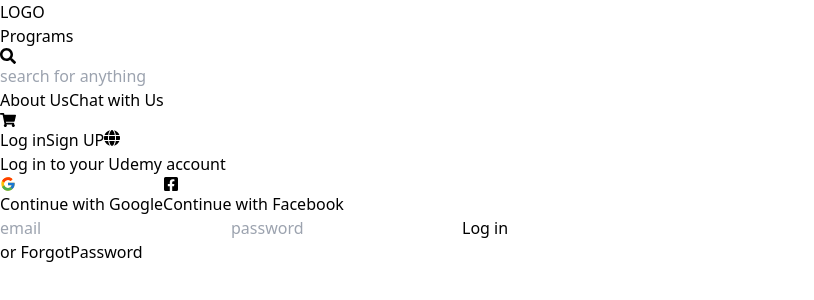
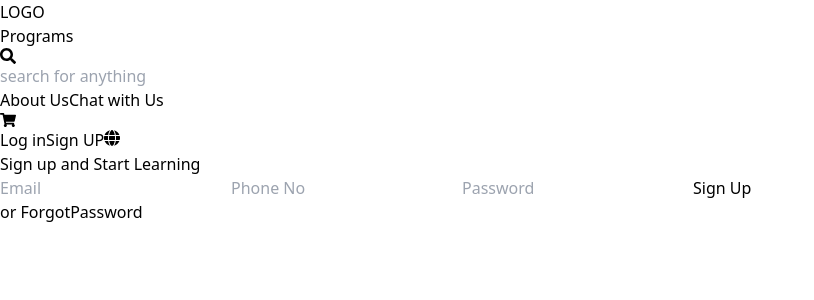
Before and after one commit to vivek-lakhani-1/Frontend_LMS, a React (Vite) app: page /signup in a window 1280 px wide. Shown: the top 300 px of the page, without its empty margins (0-814 px from the left). Built offline with nearby package versions, Linux system fonts and the light colour scheme.

Commit message:
Designed Sign Up Page

```diff
--- a/package.json
+++ b/package.json
@@ -12,7 +12,8 @@
   "dependencies": {
     "react": "^18.2.0",
     "react-dom": "^18.2.0",
-    "react-icons": "^5.0.1"
+    "react-icons": "^5.0.1",
+    "react-router-dom": "^6.22.0"
   },
   "devDependencies": {
     "@types/react": "^18.2.43",
--- a/src/App.jsx
+++ b/src/App.jsx
@@ -1,16 +1,22 @@
 
 import Navbar from './components/Navbar'
 import Login from './components/Login'
-
-
+import SignUp from './components/SignUp'
+import { BrowserRouter, Routes, Route} from "react-router-dom"
 
 function App() {
 
 
   return (
     <>
+    <BrowserRouter>
      <Navbar />
-     <Login />
+     <Routes>
+     <Route path="/login" element={<Login />}></Route>
+     <Route path="/signup" element={<SignUp />}></Route>
+     <Route exact path="/" element={<Login />}></Route>
+     </Routes>
+     </BrowserRouter>
 
     </>
   )
--- a/src/components/Login.jsx
+++ b/src/components/Login.jsx
@@ -6,7 +6,7 @@
 
 const Login = () => {
   return (
-    <div className="max-w-lg mx-auto flex flex-col mt-24 gap-4">
+    <div className="max-w-sm mx-auto flex flex-col mt-24 gap-4">
       <h1 className="text-2xl font-bold">Log in to your Udemy account</h1>
 
       <button className='w-full border border-black text-left px-2 py-4 flex flex-row items-center gap-2 hover:bg-slate-300'>
--- a/src/components/Navbar.jsx
+++ b/src/components/Navbar.jsx
@@ -2,6 +2,7 @@
 import { FaSearch } from "react-icons/fa";
 import { FaShoppingCart } from "react-icons/fa";
 import { FaGlobe } from "react-icons/fa6";
+import { Link } from 'react-router-dom';
 
 const Navbar = () => {
   return (
@@ -31,8 +32,8 @@
     <FaShoppingCart  className='text-3xl'/>
     </div>
       <div className='hidden buttons xl:flex gap-4'>
-        <button type="button" className='border border-black bg-transparent text-xl px-4 py-2'>Log in</button>
-        <button type="button" className='bg-black text-white  text-xl px-4 py-2'>Sign UP</button>
+        <button type="button" className='border border-black bg-transparent text-xl px-4 py-2'><Link to="/login">Log in</Link></button>
+        <button type="button" className='bg-black text-white  text-xl px-4 py-2'><Link to="/signup">Sign UP</Link></button>
         <button type="button" className='border border-black bg-transparent  text-xl px-4 py-2'><FaGlobe /></button>
       </div>
       </div>
--- /dev/null
+++ b/src/components/SignUp.jsx
@@ -0,0 +1,36 @@
+import React from 'react'
+
+const SignUp = () => {
+  return (
+    <div className="max-w-sm mx-auto flex flex-col mt-24 gap-4">
+    <h1 className="text-2xl font-bold">Sign up and Start Learning</h1>
+      <form>
+        <input
+          type="email"
+          placeholder="Email"
+          className="w-full border border-black py-6 px-2 text-2xl text-black"
+        />
+        <input
+          type="text"
+          placeholder="Phone No"
+          className="w-full border border-black py-6 px-2 text-2xl text-black mt-4"
+        />
+        <input
+          type="password"
+          placeholder="Password"
+          className="w-full border border-black py-6 px-2 text-2xl text-black mt-4"
+        />
+        <button
+          type="button"
+          className="w-full text-center py-4  bg-green-500 border border-black mt-4 text-white text-xl"
+        >
+          Sign Up
+        </button>
+
+      </form>
+      <span className='inline text-center text-3xl'> or <a href="#" >ForgotPassword</a></span>
+    </div>
+  );
+}
+
+export default SignUp
```
Also changed, not shown: 1 other file (tests, documents, lock files or other folders).
